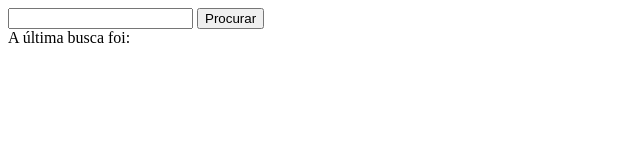
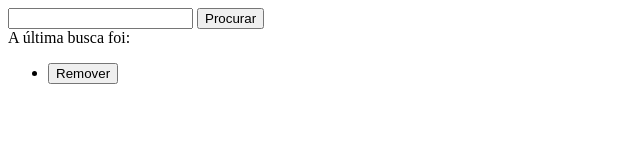
Before and after one commit to rvlb-19/redux-without-react, a plain HTML site: page star-wars-search/index.html in a window 1280 px wide. Both pictures are taken after a click on the button "Procurar". Shown: the whole page, without its empty margins (0-640 px from the left). Drawn offline with nearby package versions, Linux system fonts and the light colour scheme.

Commit message:
Example with mock API without Thunk

```diff
--- a/star-wars-search/index.html
+++ b/star-wars-search/index.html
@@ -21,7 +21,6 @@
     </div>
     <!-- Imports para configurar o Redux na aplicação -->
     <script src="https://unpkg.com/redux@latest/dist/redux.min.js"></script>
-    <script src="https://unpkg.com/redux-thunk@latest/dist/redux-thunk.min.js"></script>
     <script src="https://unpkg.com/axios@latest/dist/axios.min.js"></script>
     <script src="redux-config/api.js"></script>
     <script src="redux-config/actions.js"></script>
--- a/star-wars-search/redux-config/actions.js
+++ b/star-wars-search/redux-config/actions.js
@@ -4,13 +4,10 @@ const actionTypes = {
   SEARCH: 'SEARCH',
 };
 
-const addCharacter = term => store.dispatch(
-  (dispatch, getState, { api }) => (
-    api.searchCharacter(term)
-      .then(response => dispatch({ type: actionTypes.ADD_CHARACTER, payload: response.data })
-    )
-  )
-);
+const addCharacter = term => store.dispatch({
+  type: actionTypes.ADD_CHARACTER,
+  payload: API.searchCharacter(term),
+});
 
 const removeCharacter = id => store.dispatch({ type: actionTypes.REMOVE_CHARACTER, id });
 
--- a/star-wars-search/redux-config/api.js
+++ b/star-wars-search/redux-config/api.js
@@ -1,5 +1,5 @@
 const ROOT_URL = 'https://swapi.co/api';
 
 const API = {
-  searchCharacter: (character) => axios.get(`${ROOT_URL}/people?search=${character}`),
+  searchCharacter: (character) => ({ results: [{ name: character }] }),
 };
--- a/star-wars-search/redux-config/store.js
+++ b/star-wars-search/redux-config/store.js
@@ -1,7 +1,6 @@
 const reducer = Redux.combineReducers({ characters, lastSearch });
-const enhancer = Redux.applyMiddleware(ReduxThunk.default.withExtraArgument({ api: API }));
 
-const store = Redux.createStore(reducer, enhancer);
+const store = Redux.createStore(reducer);
 
 store.subscribe(() => {
   console.log(store.getState());
```
